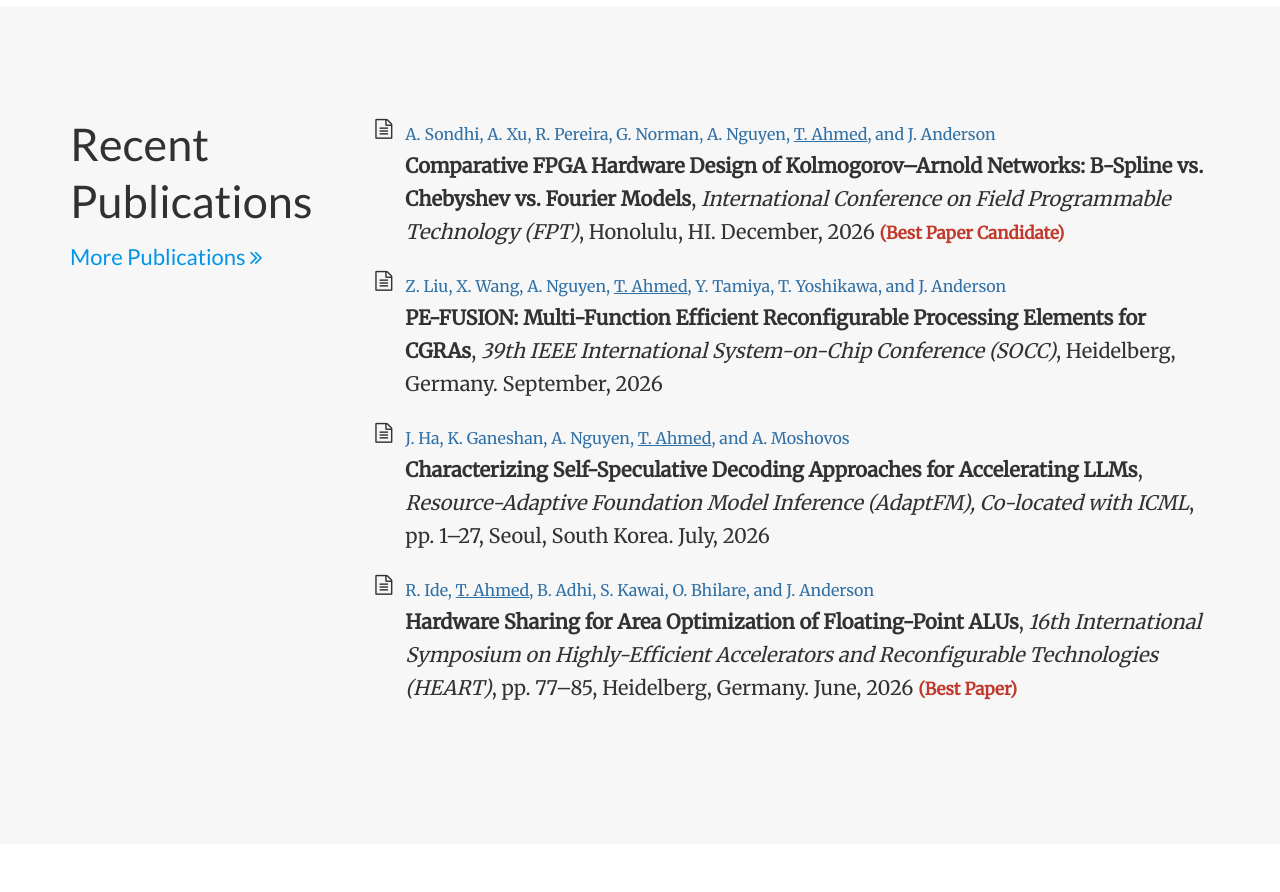
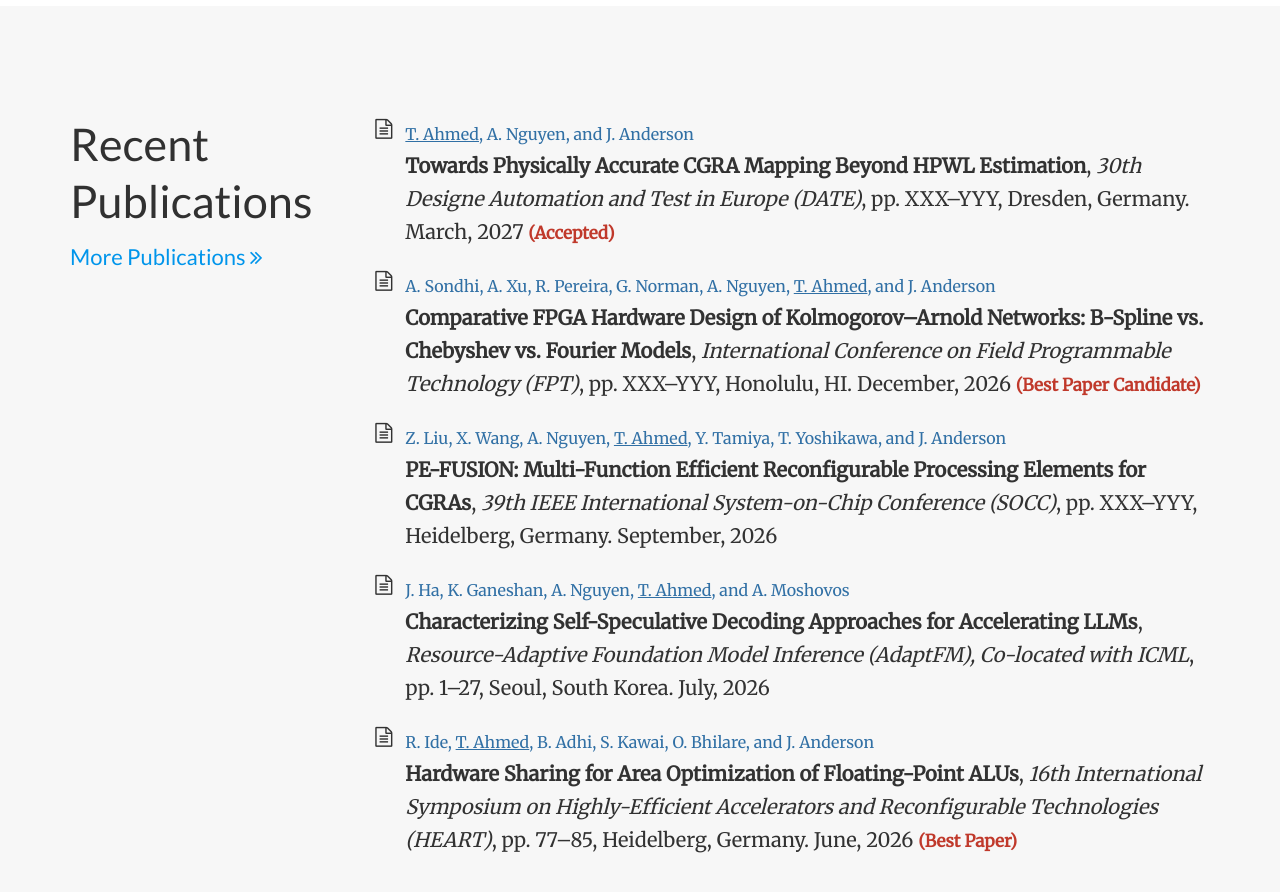
Before and after one commit to tanvir-a/tanvir-a.github.io, a plain HTML site: page index.html in a window 1280 px wide. Shown: the part 1000-1892 px from the top of the page. Drawn offline with nearby package versions, Linux system fonts and the light colour scheme; some packages are replaced by stand-ins of ours; a script that the page names is missing; some icons are missing.

Commit message:
date paper added

```diff
--- a/index.html
+++ b/index.html
@@ -238,9 +238,18 @@
 
               <li itemscope itemtype="http://schema.org/ScholarlyArticle">
                 <i class="fa-li fa fa-file-text-o" aria-hidden="true"></i>
+                <span class="pub-authors"><u>T. Ahmed</u>, A. Nguyen,  and J. Anderson</span><br>
+                <span class="pub-title" itemprop="name">Towards Physically Accurate CGRA Mapping Beyond HPWL Estimation</span>,
+                <span class="pub-venue" itemprop="isPartOf">30th Designe Automation and Test in Europe (DATE)</span>, pp. XXX&ndash;YYY, Dresden, Germany.
+                <time itemprop="datePublished" datetime="2026-12">March, 2027</time>
+                <span class="pub-award">(Accepted)</span>
+              </li>
+
+              <li itemscope itemtype="http://schema.org/ScholarlyArticle">
+                <i class="fa-li fa fa-file-text-o" aria-hidden="true"></i>
                 <span class="pub-authors">A. Sondhi, A. Xu, R. Pereira, G. Norman, A. Nguyen, <u>T. Ahmed</u>, and J. Anderson</span><br>
                 <span class="pub-title" itemprop="name">Comparative FPGA Hardware Design of Kolmogorov&ndash;Arnold Networks: B-Spline vs. Chebyshev vs. Fourier Models</span>,
-                <span class="pub-venue" itemprop="isPartOf">International Conference on Field Programmable Technology (FPT)</span>, Honolulu, HI.
+                <span class="pub-venue" itemprop="isPartOf">International Conference on Field Programmable Technology (FPT)</span>, pp. XXX&ndash;YYY, Honolulu, HI.
                 <time itemprop="datePublished" datetime="2026-12">December, 2026</time>
                 <span class="pub-award">(Best Paper Candidate)</span>
               </li>
@@ -249,7 +258,7 @@
                 <i class="fa-li fa fa-file-text-o" aria-hidden="true"></i>
                 <span class="pub-authors">Z. Liu, X. Wang, A. Nguyen, <u>T. Ahmed</u>, Y. Tamiya, T. Yoshikawa, and J. Anderson</span><br>
                 <span class="pub-title" itemprop="name">PE-FUSION: Multi-Function Efficient Reconfigurable Processing Elements for CGRAs</span>,
-                <span class="pub-venue" itemprop="isPartOf">39th IEEE International System-on-Chip Conference (SOCC)</span>, Heidelberg, Germany.
+                <span class="pub-venue" itemprop="isPartOf">39th IEEE International System-on-Chip Conference (SOCC)</span>, pp. XXX&ndash;YYY, Heidelberg, Germany.
                 <time itemprop="datePublished" datetime="2026-09">September, 2026</time>
               </li>
 
```
Also changed, not shown: publication/index.html (+11 -2 lines).
